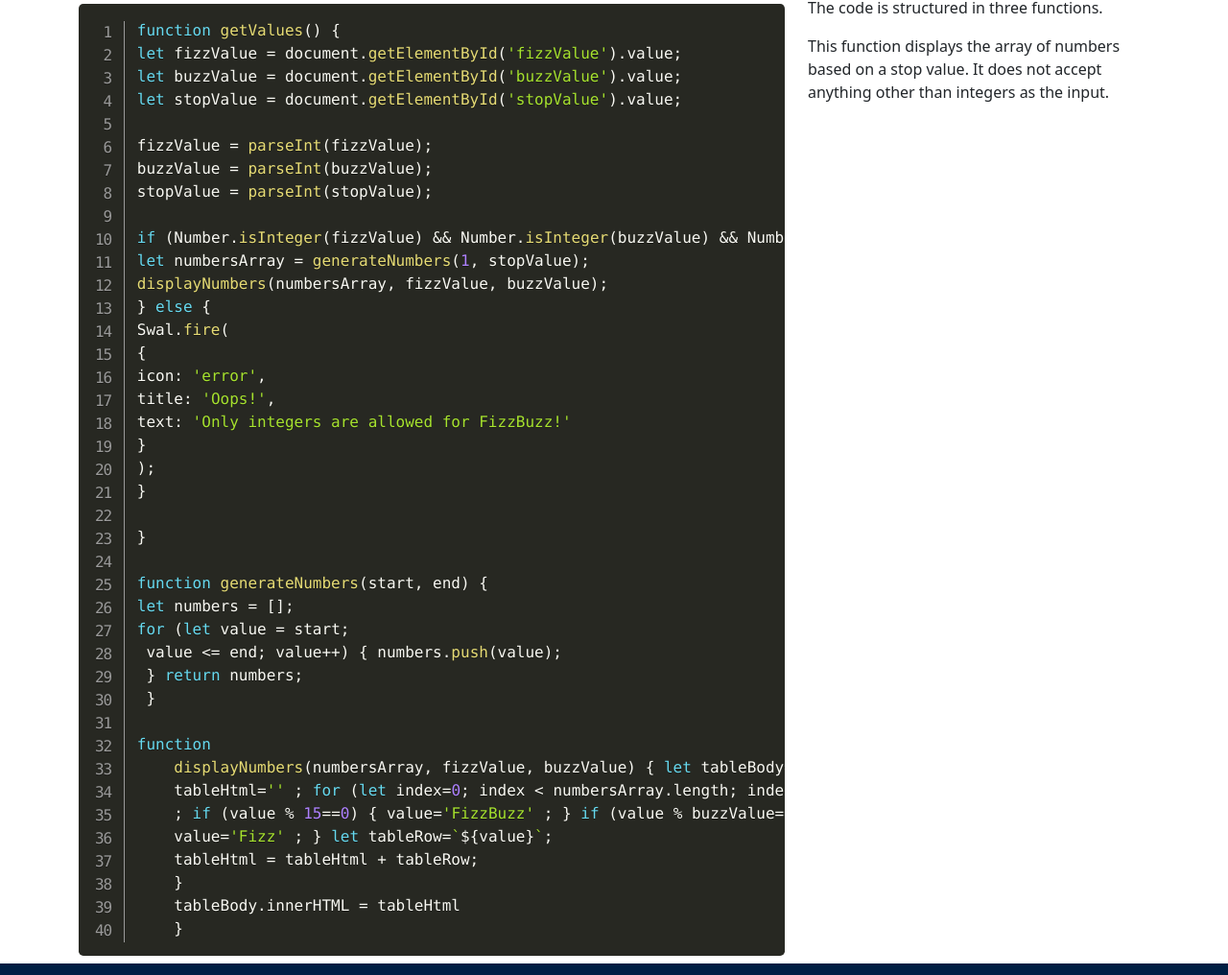
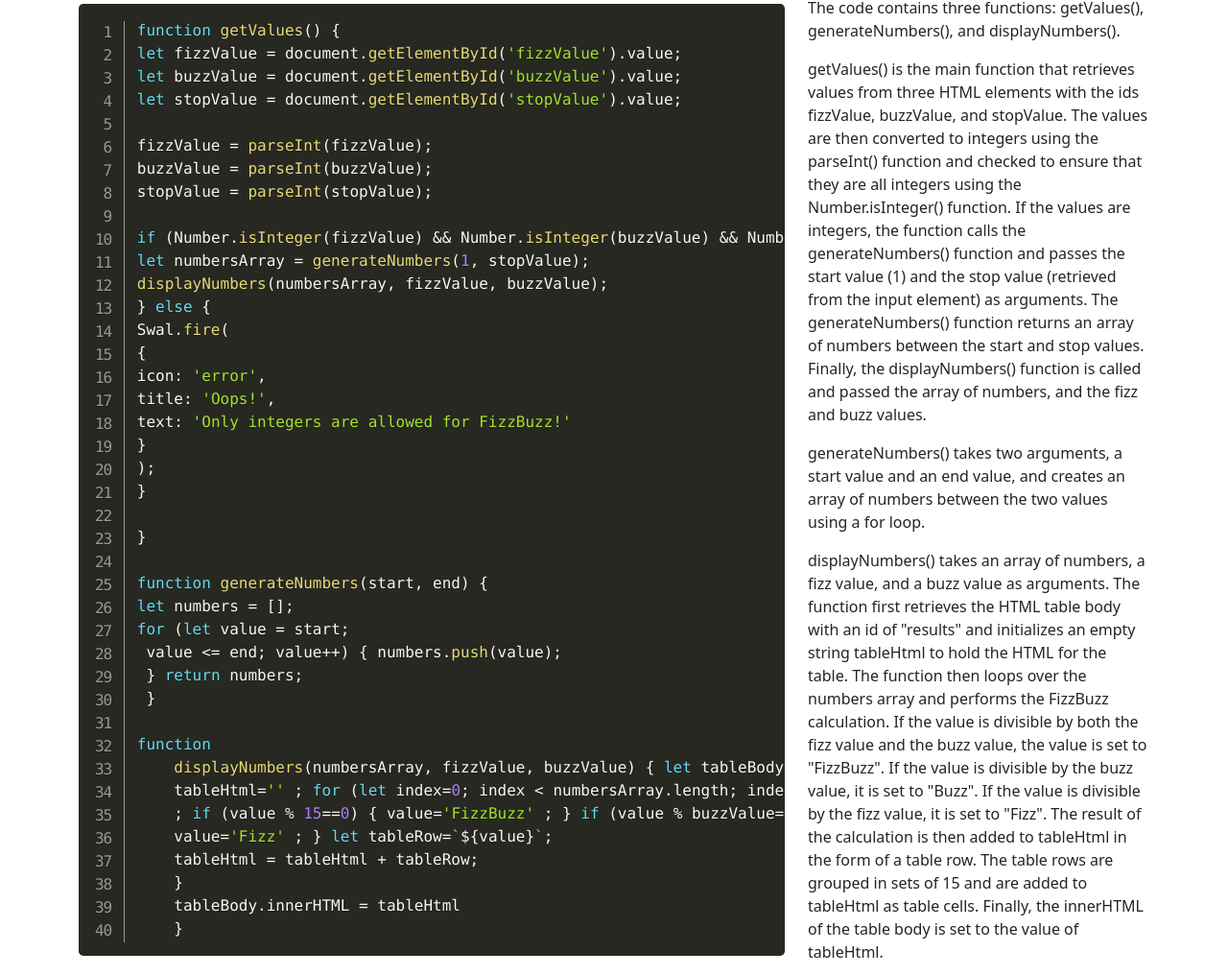
Before and after one commit to Japple97/JAFizzBuzz, a plain HTML site: page code.html in a window 1280 px wide. Shown: the part 118-1134 px from the top of the page at 96% size. Drawn offline with nearby package versions, Linux system fonts and the light colour scheme.

Commit message:
Finished Code-Writeup

```diff
--- a/code.html
+++ b/code.html
@@ -121,8 +121,34 @@
             </div>
             <!--Code Description-->
             <div class="col-12 col-lg-4">
-                <p>The code is structured in three functions.</p>
-                <p>This function displays the array of numbers based on a stop value. It does not accept anything other than integers as the input.</p>
+                <p>The code contains three functions: getValues(), generateNumbers(), and displayNumbers().</p>
+                <p>getValues() is the main function that retrieves values from three HTML elements with the ids
+                    fizzValue, buzzValue, and
+                    stopValue. The values are then converted to integers using the parseInt() function and checked to
+                    ensure that they are
+                    all integers using the Number.isInteger() function. If the values are integers, the function calls
+                    the generateNumbers()
+                    function and passes the start value (1) and the stop value (retrieved from the input element) as
+                    arguments. The
+                    generateNumbers() function returns an array of numbers between the start and stop values. Finally,
+                    the displayNumbers()
+                    function is called and passed the array of numbers, and the fizz and buzz values.</p>
+                <p>generateNumbers() takes two arguments, a start value and an end value, and creates an array of
+                    numbers between the two
+                    values using a for loop.</p>
+                <p>displayNumbers() takes an array of numbers, a fizz value, and a buzz value as arguments. The function
+                    first retrieves
+                    the HTML table body with an id of "results" and initializes an empty string tableHtml to hold the
+                    HTML for the table.
+                    The function then loops over the numbers array and performs the FizzBuzz calculation. If the value
+                    is divisible by both
+                    the fizz value and the buzz value, the value is set to "FizzBuzz". If the value is divisible by the
+                    buzz value, it is
+                    set to "Buzz". If the value is divisible by the fizz value, it is set to "Fizz". The result of the
+                    calculation is then
+                    added to tableHtml in the form of a table row. The table rows are grouped in sets of 15 and are
+                    added to tableHtml as
+                    table cells. Finally, the innerHTML of the table body is set to the value of tableHtml.</p>
             </div>
         </div>
     </main>
```
